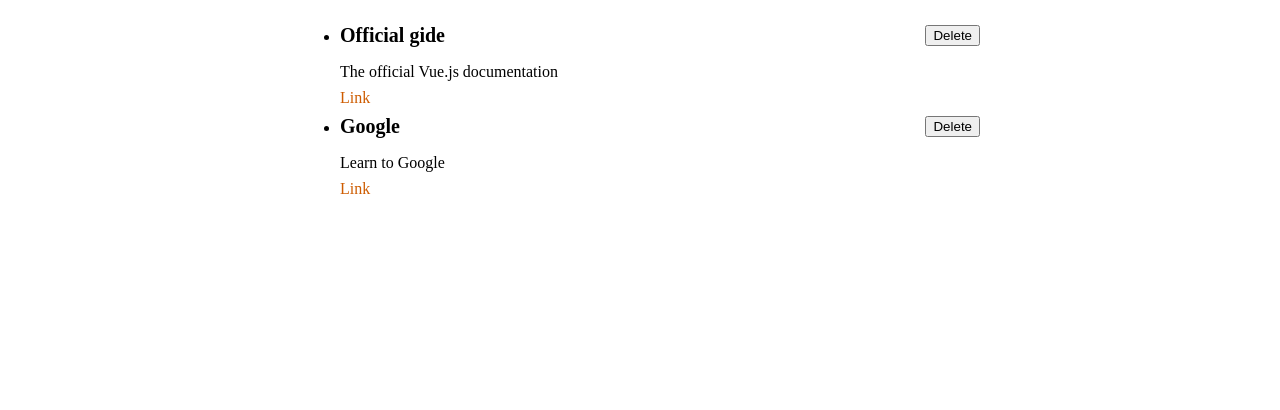
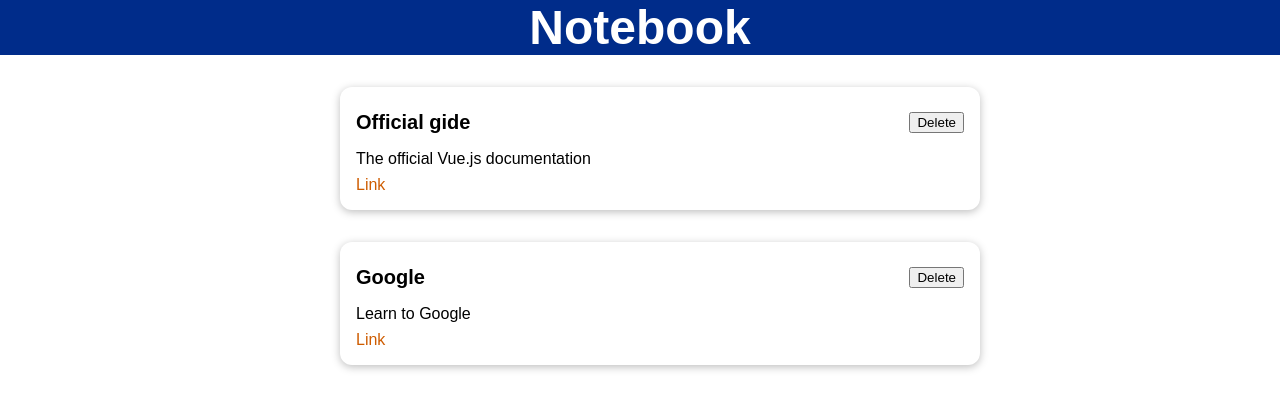
Before and after one commit to ArsenyKornilcev/notebook, a Vue app: page / in a window 1280 px wide. Shown: the top 410 px of the page. Built offline with nearby package versions, Linux system fonts and the light colour scheme.

Commit message:
add header and ui component card

```diff
--- a/src/App.vue
+++ b/src/App.vue
@@ -1,14 +1,17 @@
 <template>
+	<the-header headerCaption="Notebook"></the-header>
 	<stored-resource :resources="storedResources"></stored-resource>
 </template>
 
 <script>
+	import TheHeader from '@/components/layouts/TheHeader'
 	import StoredResource from './components/learning-resources/StoredResource.vue';
 
 	export default {
 		name: "App",
 		components: {
 			StoredResource,
+			TheHeader
 		},
 		data() {
 			return {
@@ -31,4 +34,11 @@
 	};
 </script>
 
-<style></style>
+<style>
+html {
+	font-family: sans-serif;
+}
+body {
+	margin: 0;
+}
+</style>
--- /dev/null
+++ b/src/components/UI/BaseCard.vue
@@ -0,0 +1,19 @@
+<template>
+	<div>
+		<slot></slot>
+	</div>
+</template>
+<script>
+	export default {
+		name: "BaseCard",
+	};
+</script>
+<style scoped>
+	div {
+		border-radius: 12px;
+		box-shadow: 0 2px 8px rgba(0, 0, 0, 0.26);
+		padding: 1rem;
+		margin: 2rem auto;
+		max-width: 40rem;
+	}
+</style>
--- /dev/null
+++ b/src/components/layouts/TheHeader.vue
@@ -0,0 +1,28 @@
+<template>
+	<header>
+		<h1>{{ headerCaption }}</h1>
+	</header>
+</template>
+
+<script>
+export default {
+	name: "TheHeader",
+	props: ["headerCaption"],
+};
+</script>
+
+<style scoped>
+header {
+	width: 100%;
+	height: 100%;
+	display: flex;
+	justify-content: center;
+	align-items: center;
+	background: #002c8a;
+}
+header h1 {
+	color: #fff;
+	margin: 0;
+	font-size: 3rem;
+}
+</style>
--- a/src/components/learning-resources/LearningResource.vue
+++ b/src/components/learning-resources/LearningResource.vue
@@ -1,5 +1,6 @@
 <template>
 	<li>
+		<base-card>
 			<div>
 				<header>
 					<h3>{{ title }}</h3>
@@ -10,6 +11,7 @@
 			<nav>
 				<a :href="link">Link</a>
 			</nav>
+		</base-card>
 	</li>
 </template>
 <script>
@@ -22,6 +24,7 @@
 	li {
 		margin: auto;
 		max-width: 40rem;
+		list-style: none;
 	}
 
 	header {
```
Also changed, not shown: src/main.js (+6 -1 lines). Lines whose indentation alone changed are shown as unchanged.
